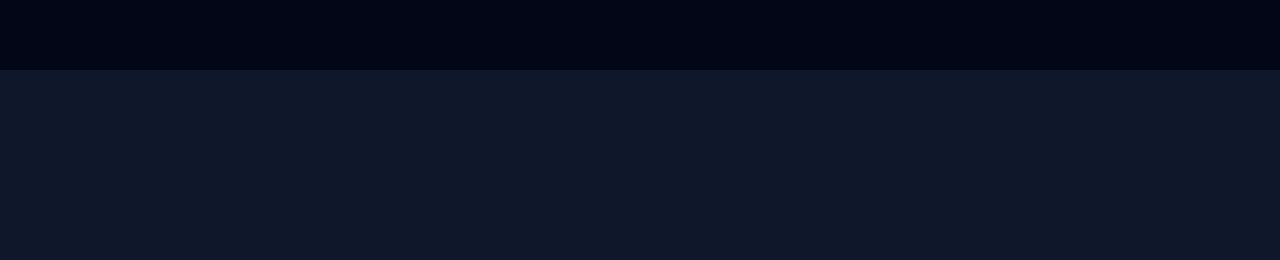
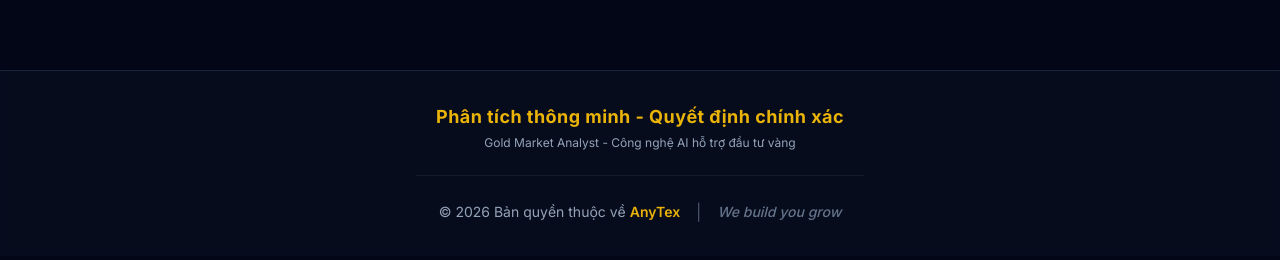
Before and after one commit to phuongfullstack/gold-ai-analyst, a React (Vite) app: page / in a window 1280 px wide. Shown: the part 1248-1508 px from the top of the page. Before the commit the page ends 1318 px from the top, so only its background shows below. Built offline with nearby package versions, Linux system fonts and the light colour scheme; no server answers.

Commit message:
Add footer with app slogan, copyright, and AnyTex link
Co-authored-by: phuongfullstack <207360994+phuongfullstack@users.noreply.github.com>

```diff
--- a/App.tsx
+++ b/App.tsx
@@ -9,6 +9,7 @@ import DetailedAnalysis from './components/DetailedAnalysis';
 import MarketSnapshot from './components/MarketSnapshot';
 import ChatWidget from './components/ChatWidget';
 import SettingsModal from './components/SettingsModal';
+import Footer from './components/Footer';
 import { fetchMarketAnalysis } from './services/geminiService';
 import { MarketData, AnalysisReport } from './types';
 import { ANALYSIS_CONSTANTS } from './utils/constants';
@@ -497,6 +498,8 @@ const App: React.FC = () => {
         onClose={() => setIsSettingsOpen(false)}
         onSave={loadData}
       />
+
+      <Footer />
     </div>
   );
 };
--- /dev/null
+++ b/components/Footer.tsx
@@ -0,0 +1,45 @@
+import React from 'react';
+
+const Footer: React.FC = () => {
+  return (
+    <footer className="relative z-10 mt-20 border-t border-slate-700/50 bg-slate-900/40 backdrop-blur-sm">
+      <div className="max-w-[1600px] mx-auto px-4 py-8">
+        <div className="flex flex-col items-center gap-6">
+          {/* App Slogan */}
+          <div className="text-center">
+            <p className="text-yellow-500 text-lg font-bold tracking-wide">
+              Phân tích thông minh - Quyết định chính xác
+            </p>
+            <p className="text-slate-400 text-xs mt-1">
+              Gold Market Analyst - Công nghệ AI hỗ trợ đầu tư vàng
+            </p>
+          </div>
+
+          {/* Divider */}
+          <div className="w-full max-w-md h-px bg-slate-700/30"></div>
+
+          {/* Copyright and AnyTex Slogan */}
+          <div className="flex flex-col md:flex-row items-center justify-center gap-4 text-center">
+            <div className="text-slate-400 text-sm">
+              © {new Date().getFullYear()} Bản quyền thuộc về{' '}
+              <a
+                href="https://anytex.vn"
+                target="_blank"
+                rel="noopener noreferrer"
+                className="text-yellow-500 hover:text-yellow-400 font-semibold transition-colors"
+              >
+                AnyTex
+              </a>
+            </div>
+            <div className="hidden md:block text-slate-600">|</div>
+            <div className="text-slate-500 text-sm font-medium italic">
+              We build you grow
+            </div>
+          </div>
+        </div>
+      </div>
+    </footer>
+  );
+};
+
+export default Footer;
```
